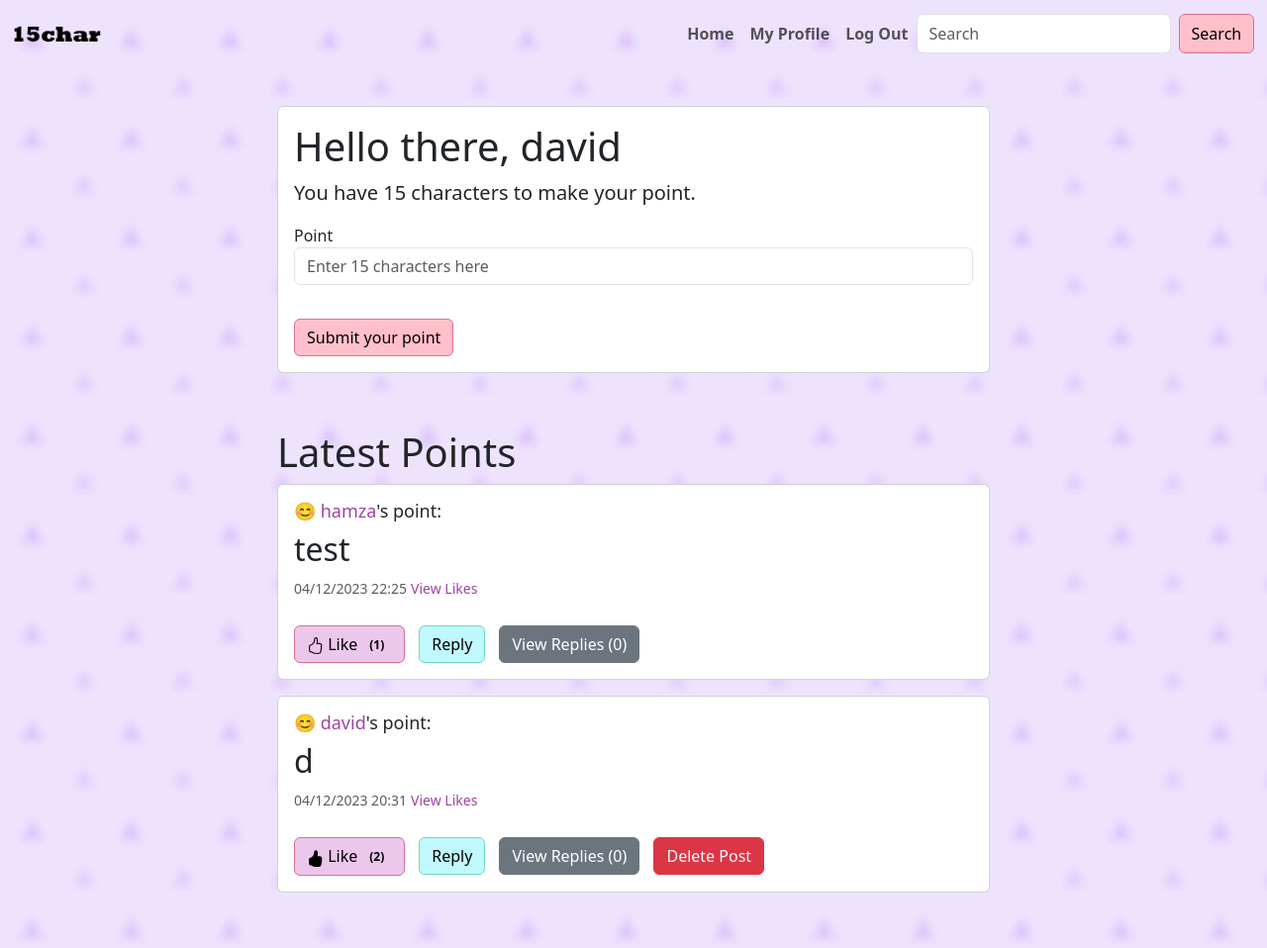
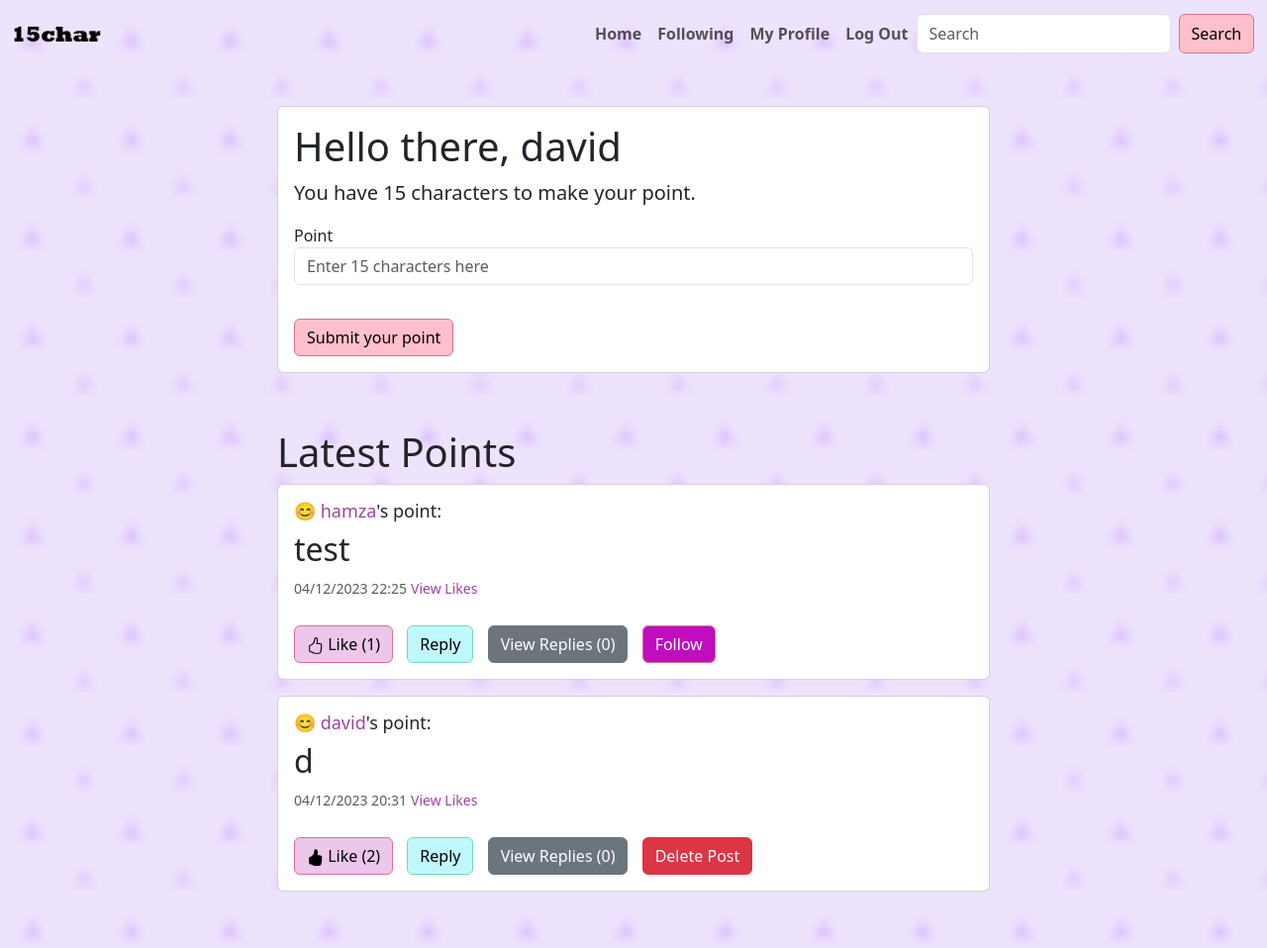
Before and after one commit to kakaorigby/15Char, a Flask app: page / in a window 1280 px wide. Shown: the whole page at 99% size. Run offline with Flask 2, Linux system fonts and the light colour scheme; a user stored in the database is signed in; data comes from the database, SQL or seed files in the repository; both versions use the stored data as it was after the commit; data that the repository does not hold is empty; some libraries are stand-ins or nearby versions.

Commit message:
added following

```diff
--- /dev/null
+++ b/app/static/follow.js
@@ -0,0 +1,37 @@
+$(document).ready(function() {
+
+	// Set the token so that we are not rejected by server
+	var csrf_token = $('meta[name=csrf-token]').attr('content');
+	 // Configure ajaxSetup so that the CSRF token is added to the header of every request
+	$.ajaxSetup({
+	    beforeSend: function(xhr, settings) {
+	        if (!/^(GET|HEAD|OPTIONS|TRACE)$/i.test(settings.type) && !this.crossDomain) {
+	            xhr.setRequestHeader("X-CSRFToken", csrf_token);
+	        }
+	    }
+	});
+
+	$("button.follow").on("click", function() {
+        var clicked_obj = $(this);
+
+        // Which post was used?
+        var post_id = $(this).attr('id');
+
+        $.ajax({
+            url: '/follow',
+            type: 'POST',
+            data: JSON.stringify({ post_id: post_id }),
+            contentType: "application/json; charset=utf-8",
+            dataType: "json",
+            success: function(response) {
+                console.log(response);
+
+                // Change the button text but make sure the font is the same
+                clicked_obj.children()[0].innerHTML = response.btntxt;
+            },
+            error: function(error) {
+                console.log(error);
+            }
+        });
+    });
+});
--- a/app/static/my_css.css
+++ b/app/static/my_css.css
@@ -19,6 +19,18 @@
 .like {
     background-color: rgb(235, 199, 235);
     color: black;
+    border-color: palevioletred;
+}
+
+.follow-button-inner {
+    background-color: clear;
+    color: white;
+    border-color: rgb(78, 151, 240);;
+}
+
+.follow {
+    background-color: rgb(192, 13, 192);
+    color: white;
     border-color: palevioletred;
 }
 
--- a/app/templates/base.html
+++ b/app/templates/base.html
@@ -36,6 +36,7 @@
             <div class="collapse navbar-collapse justify-content-end" id="navbarSupportedContent">
                 <ul class="navbar-nav">
                     <li class="nav-item"><a class="nav-link" href="/"><strong>Home</strong></a></li>
+                    <li class="nav-item"><a class="nav-link" href="/following"><strong>Following</strong></a></li>
                     <li class="nav-item"><a class="nav-link" href="/profile"><strong>My Profile</strong></a></li>
                     <li class="nav-item"><a class="nav-link" href="/logout"><strong>Log Out</strong></a></li>
                     <form class="d-flex" role="search" action="{{ url_for('search') }}" method="get">
@@ -75,5 +76,6 @@
     <script src="https://cdnjs.cloudflare.com/ajax/libs/popper.js/1.14.6/umd/popper.min.js" integrity="sha384-wHAiFfRlMFy6i5SRaxvfOCifBUQy1xHdJ/yoi7FRNXMRBu5WHdZYu1hA6ZOblgut" crossorigin="anonymous"></script>
     <script src="https://stackpath.bootstrapcdn.com/bootstrap/4.2.1/js/bootstrap.min.js" integrity="sha384-B0UglyR+jN6CkvvICOB2joaf5I4l3gm9GU6Hc1og6Ls7i6U/mkkaduKaBhlAXv9k" crossorigin="anonymous"></script>
     <script type="text/javascript" src="{{ url_for('static', filename='like.js') }}"></script>
+    <script type="text/javascript" src="{{ url_for('static', filename='follow.js') }}"></script>
     </body>
     </html>
--- a/app/templates/post_buttons.html
+++ b/app/templates/post_buttons.html
@@ -8,7 +8,7 @@
 
 <button class="btn btn-primary like" id="{{ post.id }}" data-unliked-src="{{ url_for('static', filename='svg/hand-thumbs-up.svg') }}" data-liked-src="{{ url_for('static', filename='svg/hand-thumbs-up-fill.svg') }}">
     <img src="{{ url_for('static', filename='svg/hand-thumbs-up-fill.svg') if post.user_has_liked else url_for('static', filename='svg/hand-thumbs-up.svg') }}" alt="Like Icon" id="up" style="width: 17px; height: 17px;"> Like
-    <span class="badge like_count" id="txt">({{ post.likes }})</span>
+    <span id="txt">({{ post.likes }})</span>
 </button>
 
 <button class="btn btn-info reply" data-post-id="{{ post.id }}" onclick="window.location.href='{{ url_for('reply_post', post_id=post.id, next=request.url) }}'">Reply</button>
@@ -21,3 +21,9 @@
 {% if current_user.id == post.owner_id %}
     <button class="btn btn-danger delete-post" data-post-id="{{ post.id }}" onclick="window.location.href='{{ url_for('delete_post', post_id=post.id, next=request.url) }}'">Delete Post</button>
 {% endif %}
+
+{% if current_user.id != post.owner_id %}
+<button class="btn btn-primary follow" id="{{ post.id }}" data-followed="{{ post.user_has_followed }}">
+    <span class="follow--inner id="txt">{{ "Unfollow" if post.user_has_followed else "Follow" }}</span>
+</button>
+{% endif %}
--- a/app/views.py
+++ b/app/views.py
@@ -45,6 +45,8 @@ def process_posts(posts):
             id=post.owner_id).first().username
         post.reply_count = models.Reply.query.filter_by(
             parent_id=post.id).count()
+        post.user_has_followed = models.Follow.query.filter_by(
+            follower_id=current_user.id, followed_id=post.owner_id).first() is not None
 
 
 @app.route('/login', methods=['GET', 'POST'])
@@ -399,3 +401,42 @@ def view_likes(post_id):
 
     return render_template('view_likes.html',
                             title='View Likes', post=post, likes=likes)
+
+#follow route that uses ajax to follow a user
+@app.route('/follow', methods=['POST'])
+def follow():
+    data = json.loads(request.data)
+    post = models.Post.query.get(data.get('post_id'))
+    user_id = post.owner_id
+    user = models.User.query.get(user_id)
+    followed = True
+    txt = "Follow"
+    existing_follow = models.Follow.query.filter_by(
+        follower_id=current_user.id, followed_id=user.id).first()
+
+    if existing_follow:
+        followed = False
+        db.session.delete(existing_follow)
+    else:
+        new_follow = models.Follow(follower_id=current_user.id, followed_id=user.id)
+        db.session.add(new_follow)
+        txt = "Unfollow"
+
+    db.session.commit()
+    return json.dumps(
+        {'status': 'OK', 'btntxt': txt, 'user_has_followed': followed})
+
+
+@app.route('/following', methods=['GET'])
+@login_required
+def following():
+    # Retrieve the users the current user is following
+    following_users = [follow.followed_id for follow in models.Follow.query.filter_by(follower_id=current_user.id).all()]
+
+    # Retrieve posts from the users the current user is following
+    following_posts = models.Post.query.filter(models.Post.owner_id.in_(following_users)).all()
+
+    # Process posts as needed
+    process_posts(following_posts)
+
+    return render_template('following.html', title='Following', posts=following_posts)
```
Also changed, not shown: app/templates/following.html (added, +24 -0 lines), test_app.py (+69 -0 lines), app.db, app/app.db, app/templates/post_card.html (line endings or trailing spaces), 1 other file.
